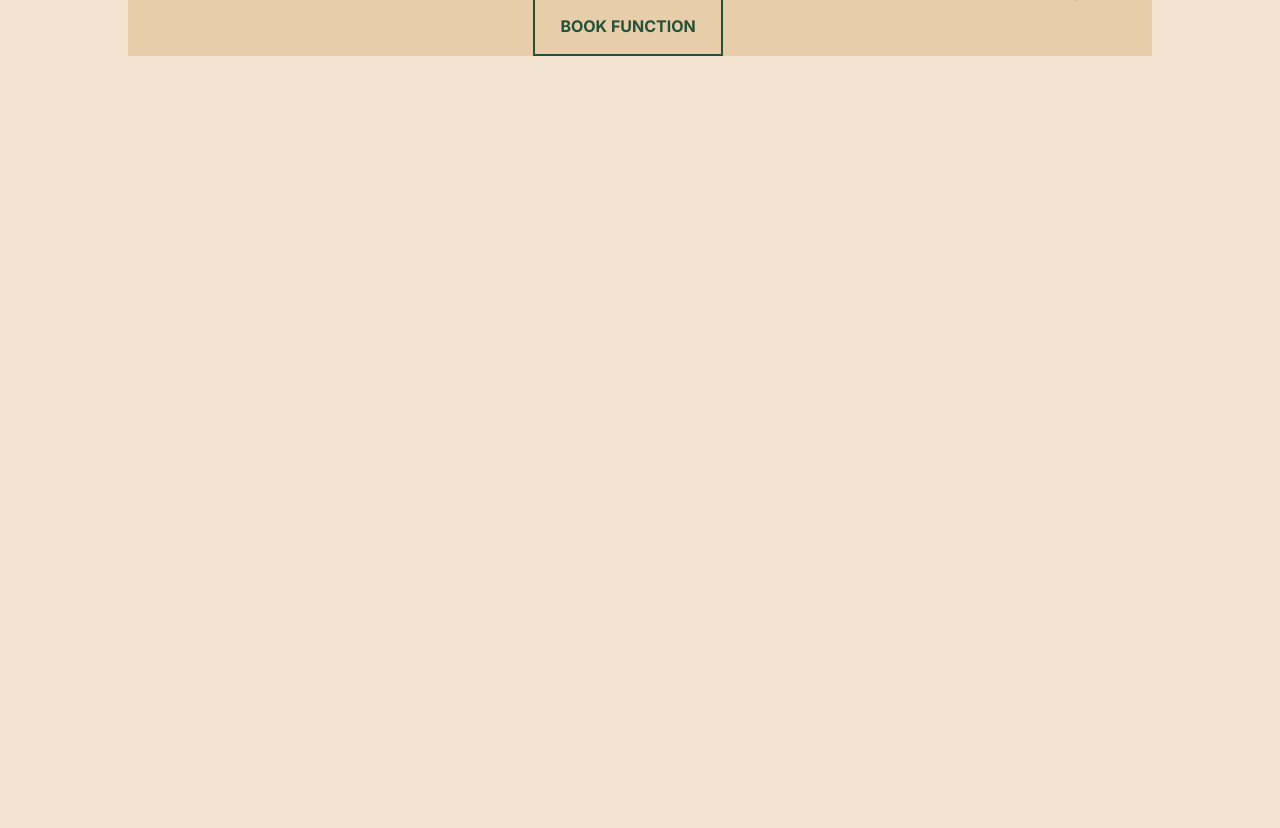
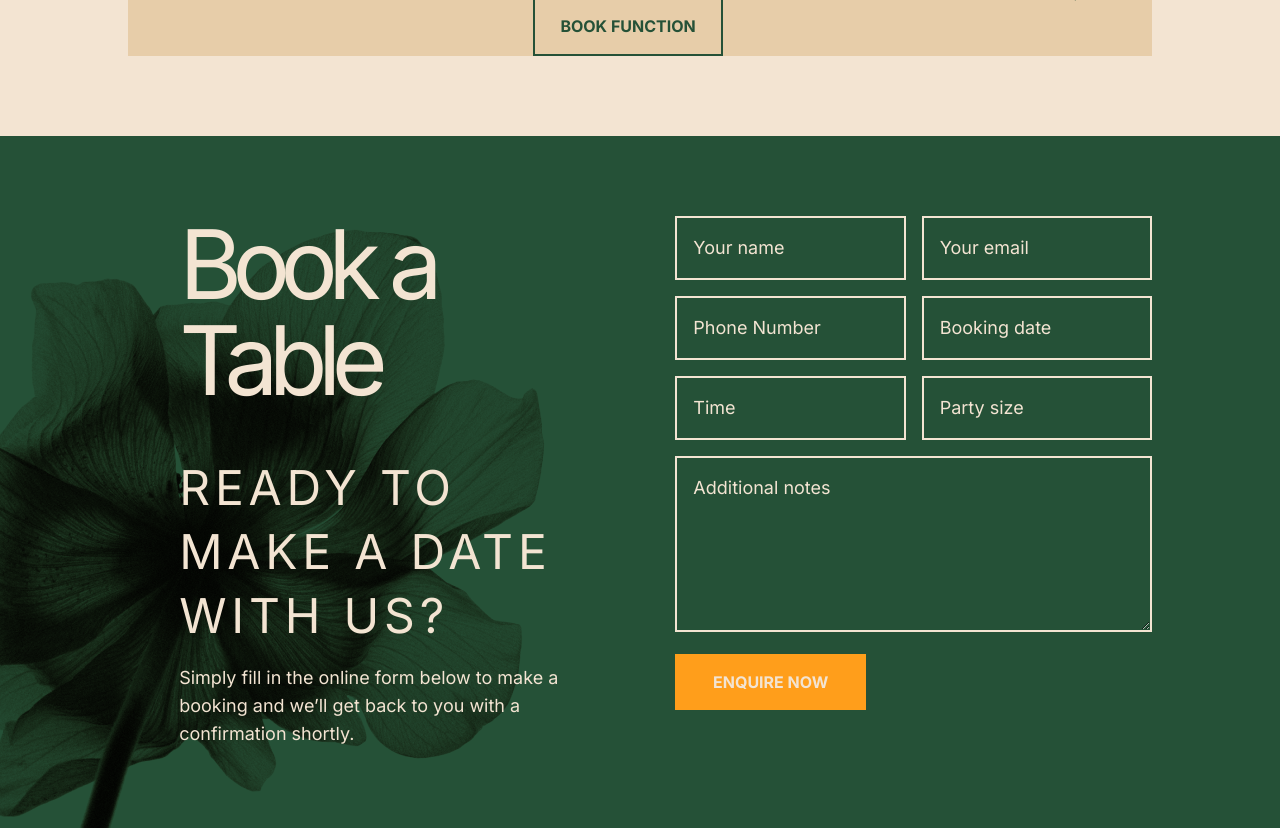
Before and after one commit to wayter95/landing_page_no_brand, a Next.js app: page / in a window 1280 px wide. Shown: the part 4120-4948 px from the top of the page. Before the commit the page ends 4256 px from the top, so only its background shows below. Built offline with nearby package versions, Linux system fonts and the light colour scheme.

Commit message:
feat: create contact section

```diff
--- a/src/app/layout.tsx
+++ b/src/app/layout.tsx
@@ -2,11 +2,11 @@ import '../styles/globals.css'
 import type { Metadata } from 'next'
 import { Inter } from 'next/font/google'
 
-const inter = Inter({ subsets: ['latin'] })
+const inter = Inter({ subsets: ['latin'], weight: ["400", "500", "600", "700"] })
 
 export const metadata: Metadata = {
-  title: 'Landing Page No Brand',
-  description: 'Generated by create next app',
+  title: 'Rosana',
+  description: 'Bistro + Bar',
 }
 
 export default function RootLayout({
--- a/src/app/page.tsx
+++ b/src/app/page.tsx
@@ -1,4 +1,5 @@
 import { About } from "@/sections/about";
+import { Contact } from "@/sections/contact";
 import { Drink } from "@/sections/drinks";
 import { Eat } from "@/sections/eat";
 import { BookFunctions } from "@/sections/functions";
@@ -12,6 +13,7 @@ export default function Home() {
       <Eat />
       <Drink />
       <BookFunctions />
+      <Contact />
     </>
   )
 }
--- /dev/null
+++ b/src/sections/contact/form/index.tsx
@@ -0,0 +1,28 @@
+import { Button } from "@/components/button"
+import { Input } from "@/components/input"
+import { TextArea } from "@/components/text-area"
+
+const ContactForm = () => {
+  return (
+    <form action="" className="flex flex-col w-full gap-4 mt-8 md:mt-0">
+      <div className="flex flex-col md:flex-row w-full gap-4">
+        <Input label="Your name" name="name" type="text" />
+        <Input label="Your email" name="email" type="email" />
+      </div>
+      <div className="flex flex-col md:flex-row w-full gap-4">
+        <Input label="Phone Number" name="phoneNumber" type="tel" />
+        <Input label="Booking date" name="bookingDate" type="text" />
+      </div>
+      <div className="flex flex-col md:flex-row w-full gap-4">
+        <Input label="Time" name="time" type="text" />
+        <Input label="Party size" name="partySize" type="number" />
+      </div>
+      <TextArea label="Additional notes" name="notes" />
+      <div className="max-w-[60%] md:max-w-[40%]">
+        <Button title="ENQUIRE NOW" variant="secondary" />
+      </div>
+    </form>
+  )
+}
+
+export { ContactForm }
--- a/src/sections/contact/index.tsx
+++ b/src/sections/contact/index.tsx
@@ -0,0 +1,21 @@
+import { ContactForm } from "./form"
+
+const Contact = () => {
+  return (
+    <section id="contact" className="bg-rsn-green-600 mt-20 bg-bg-contact-mobile md:bg-bg-contact-desktop bg-no-repeat bg-left-top-20 md:bg-left-bottom bg-blend-multiply">
+      <div className="flex flex-col md:flex-row w-full gap-4 max-w-[80%] mx-auto py-20">
+        <div className="flex w-full flex-col  justify-center gap-4 md:px-[5%] text-rsn-beige-300">
+          <h1 className="text-6xl md:text-8xl font-normal -tracking-widest">Book a Table</h1>
+          <h3 className="text-4xl md:text-5xl leading-[3rem] md:leading-[4rem] tracking-widest font-normal uppercase mt-8">Ready to make a date with us?</h3>
+          <p className="text-lg font-normal md:pr-12">Simply fill in the online form below to make a booking and we’ll get back to you with a confirmation shortly.</p>
+        </div>
+
+        <div className="w-full">
+          <ContactForm />
+        </div>
+      </div>
+    </section>
+  )
+}
+
+export { Contact }
--- a/src/sections/functions/index.tsx
+++ b/src/sections/functions/index.tsx
@@ -4,7 +4,7 @@ import Image from "next/image"
 
 const BookFunctions = () => {
   return (
-    <section id="book-functions" className="mt-20 mb-20">
+    <section id="book-functions" className="mt-20">
       <div className="flex w-full gap-4 justify-between items-center py-12 md:py-0 md:max-w-[80%] mx-auto bg-rsn-beige-500">
         <div className="w-[60%] hidden md:block">
           <Image
--- a/tailwind.config.ts
+++ b/tailwind.config.ts
@@ -19,9 +19,14 @@ const config: Config = {
       backgroundImage: theme => ({
         'bg-hero-desktop': "url('/images/bg-hero-desktop.png')",
         'bg-hero-mobile': "url('/images/bg-hero-mobile.png')",
+        'bg-contact-desktop': "url('/images/bg-contact-desktop.png')",
+        'bg-contact-mobile': "url('/images/bg-contact-mobile.png')",
       }),
       backgroundSize: {
         'mind': '90%',
+      },
+      backgroundPosition: {
+        'left-top-20': 'left top 5rem'
       }
     },
   },
```
Also changed, not shown: public/images/bg-contact-desktop.png (renamed from public/images/Rectangle 20.png), public/images/bg-contact-mobile.png (added).
